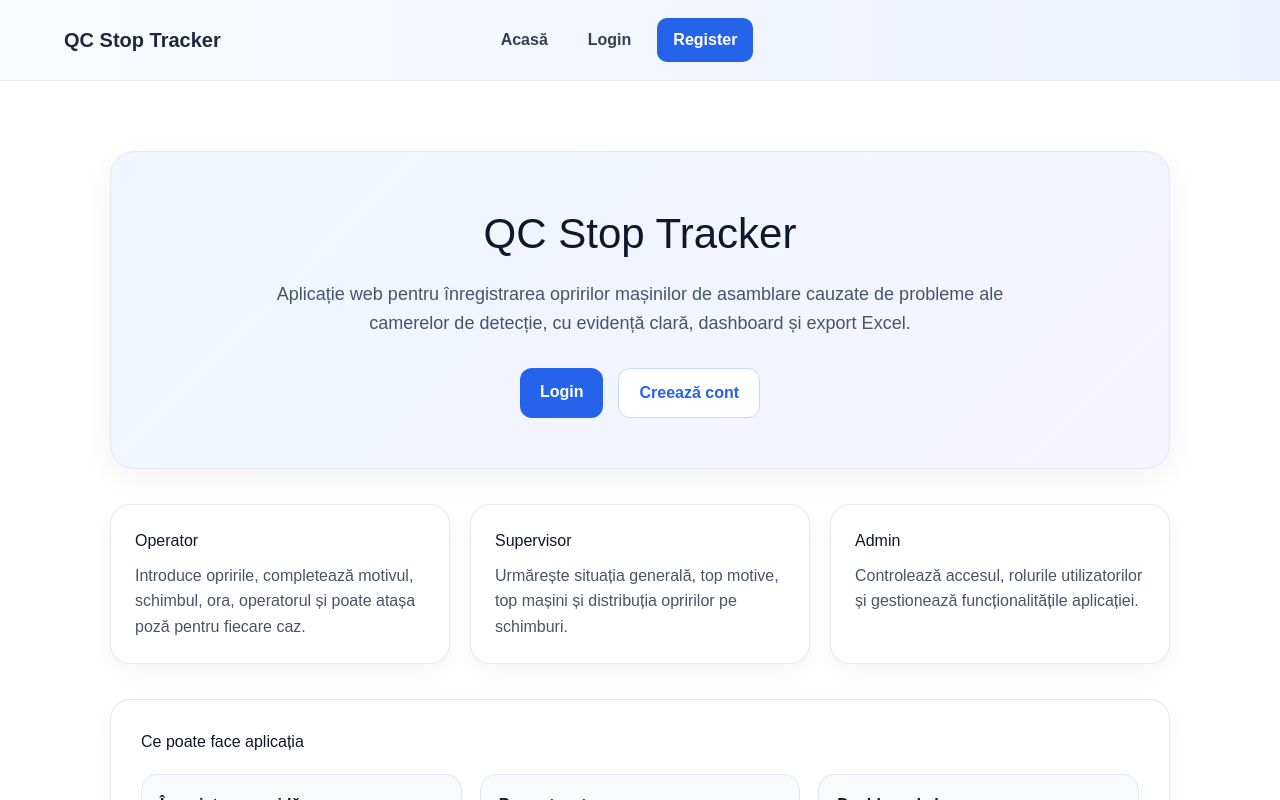
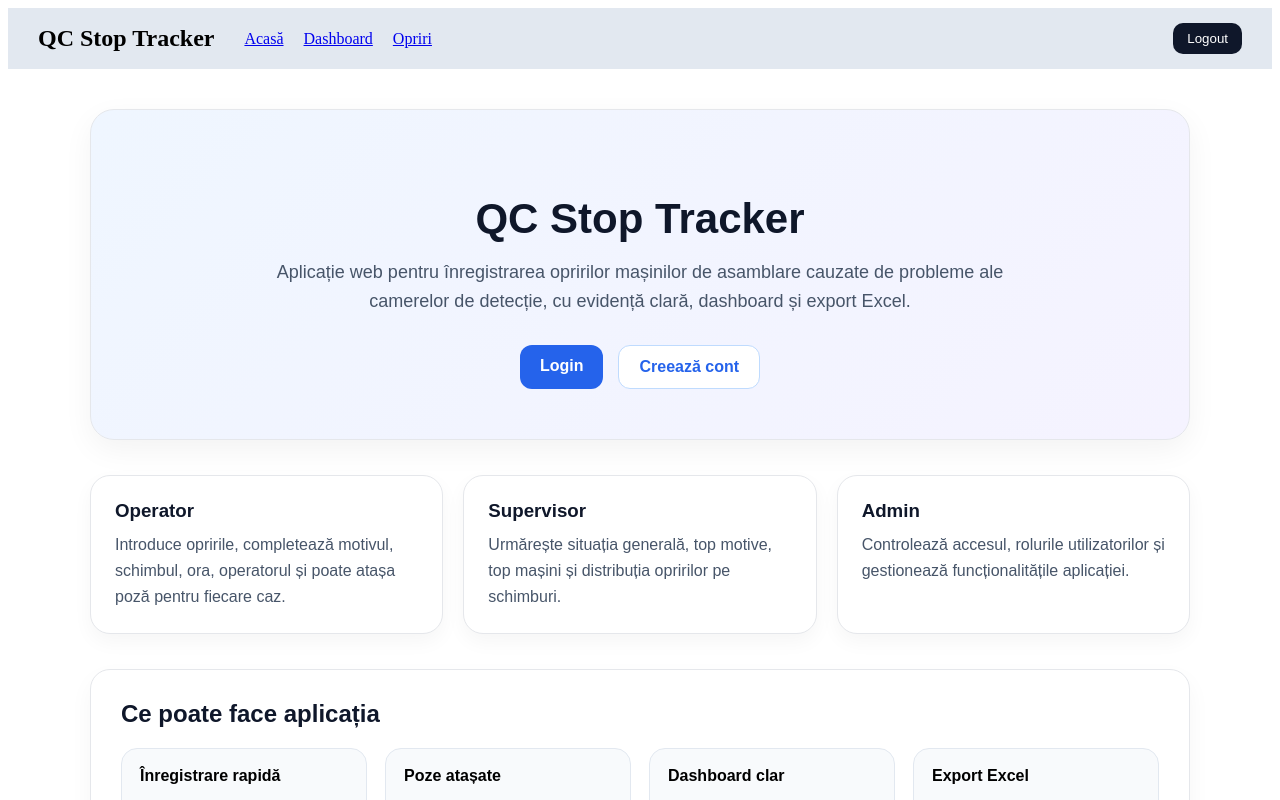
Before and after one commit to Rechinu13/aplicatie-opriri-camere, a Next.js app: page / in a window 1280 px wide. Shown: the top 800 px of the page. Built offline with nearby package versions, Linux system fonts and the light colour scheme; no server answers.

Commit message:
fix navbar+ logout

```diff
--- a/src/app/layout.tsx
+++ b/src/app/layout.tsx
@@ -1,22 +1,15 @@
-import type { Metadata } from "next";
-import "./globals.css";
 import Navbar from "@/components/Navbar";
-
-export const metadata: Metadata = {
-  title: "Aplicatie Opriri Camere",
-  description: "Monitorizare opriri masini de asamblare",
-};
 
 export default function RootLayout({
   children,
-}: Readonly<{
+}: {
   children: React.ReactNode;
-}>) {
+}) {
   return (
     <html lang="ro">
       <body>
         <Navbar />
-        <div style={{ padding: "30px" }}>{children}</div>
+        {children}
       </body>
     </html>
   );
--- a/src/components/Navbar.tsx
+++ b/src/components/Navbar.tsx
@@ -1,221 +1,89 @@
 "use client";
 
 import Link from "next/link";
+import { supabase } from "@/lib/supabase";
 import { useEffect, useState } from "react";
-import { useRouter } from "next/navigation";
-import { supabase } from "@/lib/supabase";
-import { getCurrentUserRole } from "@/lib/authHelpers";
 
 export default function Navbar() {
-  const router = useRouter();
-  const [userEmail, setUserEmail] = useState("");
-  const [userRole, setUserRole] = useState<string | null>(null);
+  const [email, setEmail] = useState<string | null>(null);
 
   useEffect(() => {
-    const loadUserData = async () => {
-      const {
-        data: { user },
-      } = await supabase.auth.getUser();
-
-      if (user?.email) {
-        setUserEmail(user.email);
-      } else {
-        setUserEmail("");
-      }
-
-      const role = await getCurrentUserRole();
-      setUserRole(role);
+    const getUser = async () => {
+      const { data } = await supabase.auth.getUser();
+      setEmail(data.user?.email ?? null);
     };
 
-    loadUserData();
-
-    const {
-      data: { subscription },
-    } = supabase.auth.onAuthStateChange(async (_event, session) => {
-      if (session?.user?.email) {
-        setUserEmail(session.user.email);
-      } else {
-        setUserEmail("");
-      }
-
-      const role = await getCurrentUserRole();
-      setUserRole(role);
-    });
-
-    return () => {
-      subscription.unsubscribe();
-    };
+    getUser();
   }, []);
 
   const handleLogout = async () => {
     await supabase.auth.signOut();
-    setUserEmail("");
-    setUserRole(null);
-    router.push("/login");
+    window.location.href = "/login";
   };
 
   return (
-    <header
-      style={{
-        width: "100%",
-        borderBottom: "1px solid #e5e7eb",
-        background: "linear-gradient(90deg, #f8fafc 0%, #eef2ff 100%)",
-        padding: "18px 0",
-        position: "sticky",
-        top: 0,
-        zIndex: 100,
-      }}
-    >
-      <div
-        style={{
-          maxWidth: "1200px",
-          margin: "0 auto",
-          padding: "0 24px",
-          display: "flex",
-          alignItems: "center",
-          justifyContent: "space-between",
-          gap: "20px",
-          flexWrap: "wrap",
-          fontFamily: "Arial, sans-serif",
-        }}
-      >
-        <div
-          style={{
-            fontSize: "20px",
-            fontWeight: "bold",
-            color: "#1e293b",
-            minWidth: "180px",
-          }}
-        >
-          QC Stop Tracker
-        </div>
+    <div style={navContainer}>
+      <div style={left}>
+        <h2 style={logo}>QC Stop Tracker</h2>
 
-        <nav
-          style={{
-            display: "flex",
-            justifyContent: "center",
-            alignItems: "center",
-            gap: "12px",
-            flexWrap: "wrap",
-            flex: 1,
-          }}
-        >
-          <Link href="/" style={linkStyle}>
-            Acasă
-          </Link>
-
-          {userRole && (
-            <Link href="/dashboard" style={linkStyle}>
-              Dashboard
-            </Link>
-          )}
-
-          {(userRole === "operator" || userRole === "supervisor" || userRole === "admin") && (
-            <Link href="/opriri" style={linkStyle}>
-              Opriri
-            </Link>
-          )}
-
-          {(userRole === "supervisor" || userRole === "admin") && (
-            <Link href="/supervisor" style={linkStyle}>
-              Supervisor
-            </Link>
-          )}
-
-          {userRole === "admin" && (
-            <Link href="/admin" style={linkStyle}>
-              Admin
-            </Link>
-          )}
-
-          {!userEmail && (
-            <>
-              <Link href="/login" style={linkStyle}>
-                Login
-              </Link>
-              <Link href="/register" style={registerLinkStyle}>
-                Register
-              </Link>
-            </>
-          )}
-        </nav>
-
-        <div
-          style={{
-            minWidth: "220px",
-            display: "flex",
-            justifyContent: "flex-end",
-            alignItems: "center",
-            gap: "12px",
-            flexWrap: "wrap",
-          }}
-        >
-          {userEmail && (
-            <>
-              <span
-                style={{
-                  backgroundColor: "#dbeafe",
-                  color: "#1e3a8a",
-                  padding: "8px 12px",
-                  borderRadius: "999px",
-                  fontSize: "14px",
-                  fontWeight: 600,
-                }}
-              >
-                {userEmail}
-              </span>
-
-              {userRole && (
-                <span
-                  style={{
-                    backgroundColor: "#ede9fe",
-                    color: "#5b21b6",
-                    padding: "8px 12px",
-                    borderRadius: "999px",
-                    fontSize: "14px",
-                    fontWeight: 600,
-                    textTransform: "capitalize",
-                  }}
-                >
-                  {userRole}
-                </span>
-              )}
-
-              <button onClick={handleLogout} style={logoutButtonStyle}>
-                Logout
-              </button>
-            </>
-          )}
+        <div style={links}>
+          <Link href="/">Acasă</Link>
+          <Link href="/dashboard">Dashboard</Link>
+          <Link href="/opriri">Opriri</Link>
         </div>
       </div>
-    </header>
+
+      <div style={right}>
+        {email && <span style={emailStyle}>{email}</span>}
+
+        <button onClick={handleLogout} style={logoutBtn}>
+          Logout
+        </button>
+      </div>
+    </div>
   );
 }
 
-const linkStyle = {
-  textDecoration: "none",
-  color: "#334155",
-  fontWeight: 600,
-  padding: "10px 14px",
-  borderRadius: "10px",
-  backgroundColor: "transparent",
+const navContainer = {
+  display: "flex",
+  justifyContent: "space-between",
+  alignItems: "center",
+  padding: "15px 30px",
+  backgroundColor: "#e2e8f0",
 };
 
-const registerLinkStyle = {
-  textDecoration: "none",
-  color: "white",
-  fontWeight: 700,
-  padding: "10px 16px",
-  borderRadius: "10px",
-  backgroundColor: "#2563eb",
+const left = {
+  display: "flex",
+  alignItems: "center",
+  gap: "30px",
 };
 
-const logoutButtonStyle = {
-  padding: "10px 16px",
+const logo = {
+  margin: 0,
+};
+
+const links = {
+  display: "flex",
+  gap: "20px",
+};
+
+const right = {
+  display: "flex",
+  alignItems: "center",
+  gap: "15px",
+};
+
+const emailStyle = {
+  backgroundColor: "#cbd5f5",
+  padding: "6px 12px",
+  borderRadius: "20px",
+};
+
+const logoutBtn = {
+  padding: "8px 14px",
   backgroundColor: "#0f172a",
   color: "white",
   border: "none",
   borderRadius: "10px",
   cursor: "pointer",
-  fontWeight: 600,
 };
```
